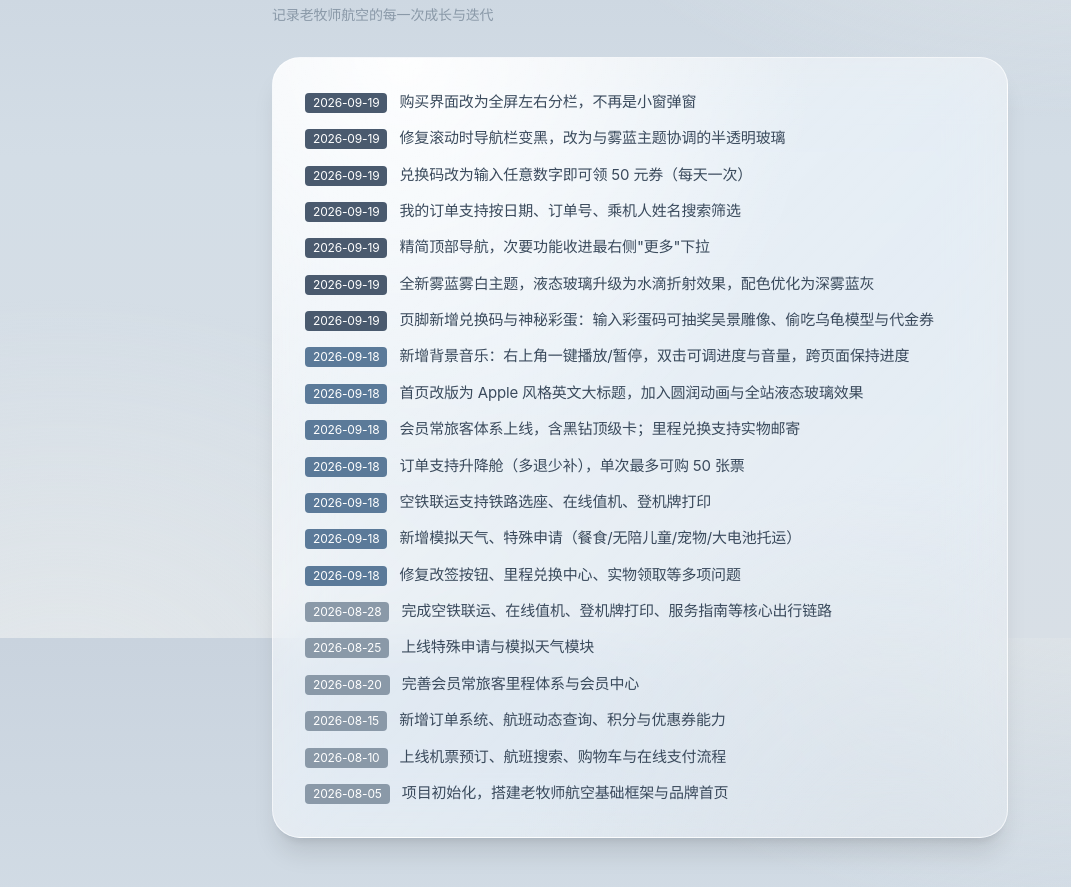
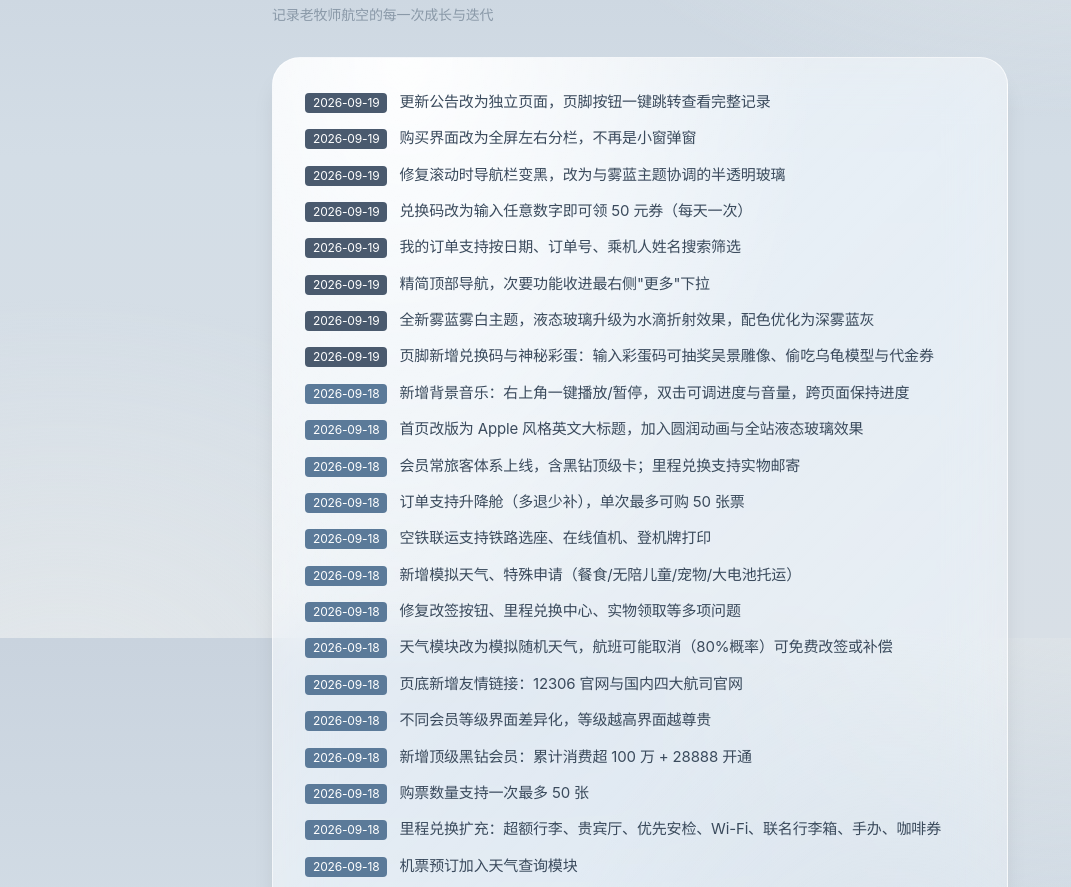
Before and after one commit to huchuyue9178/lmsairlines, a plain HTML site: page updates.html in a window 1280 px wide. Shown: the part 162-1049 px from the top of the page, without its empty margins (0-1071 px from the left). Drawn offline with nearby package versions, Linux system fonts and the light colour scheme.

Commit message:
docs: 更新公告补全全部迭代记录(天气取消/友情链接/黑钻会员/50张/里程兑换/天气模块等)

```diff
--- a/updates.html
+++ b/updates.html
@@ -5,9 +5,9 @@
     <meta name="viewport" content="width=device-width, initial-scale=1.0">
     <title>更新公告 | 老牧师航空</title>
     <script src="https://cdn.tailwindcss.com/3.4.16"></script>
-    <script src="assets/tailwind-config.js?v=20260919h"></script>
+    <script src="assets/tailwind-config.js?v=20260919i"></script>
     <link href="https://cdn.jsdelivr.net/npm/font-awesome@4.7.0/css/font-awesome.min.css" rel="stylesheet">
-    <link rel="stylesheet" href="assets/style.css?v=20260919h">
+    <link rel="stylesheet" href="assets/style.css?v=20260919i">
 </head>
 <body class="text-textDark">
     <div id="siteHeader"></div>
@@ -16,6 +16,7 @@
         <p class="text-textGray text-sm mb-8">记录老牧师航空的每一次成长与迭代</p>
         <div class="bg-card card-gold p-6 md:p-8 rounded-big shadow-xl">
             <ul class="text-[15px] space-y-3 leading-relaxed">
+                <li><span class="inline-block px-2 py-0.5 rounded text-xs text-white mr-2" style="background:#4a5a6e">2026-09-19</span> 更新公告改为独立页面，页脚按钮一键跳转查看完整记录</li>
                 <li><span class="inline-block px-2 py-0.5 rounded text-xs text-white mr-2" style="background:#4a5a6e">2026-09-19</span> 购买界面改为全屏左右分栏，不再是小窗弹窗</li>
                 <li><span class="inline-block px-2 py-0.5 rounded text-xs text-white mr-2" style="background:#4a5a6e">2026-09-19</span> 修复滚动时导航栏变黑，改为与雾蓝主题协调的半透明玻璃</li>
                 <li><span class="inline-block px-2 py-0.5 rounded text-xs text-white mr-2" style="background:#4a5a6e">2026-09-19</span> 兑换码改为输入任意数字即可领 50 元券（每天一次）</li>
@@ -30,8 +31,15 @@
                 <li><span class="inline-block px-2 py-0.5 rounded text-xs text-white mr-2" style="background:#5b7a99">2026-09-18</span> 空铁联运支持铁路选座、在线值机、登机牌打印</li>
                 <li><span class="inline-block px-2 py-0.5 rounded text-xs text-white mr-2" style="background:#5b7a99">2026-09-18</span> 新增模拟天气、特殊申请（餐食/无陪儿童/宠物/大电池托运）</li>
                 <li><span class="inline-block px-2 py-0.5 rounded text-xs text-white mr-2" style="background:#5b7a99">2026-09-18</span> 修复改签按钮、里程兑换中心、实物领取等多项问题</li>
+                <li><span class="inline-block px-2 py-0.5 rounded text-xs text-white mr-2" style="background:#5b7a99">2026-09-18</span> 天气模块改为模拟随机天气，航班可能取消（80%概率）可免费改签或补偿</li>
+                <li><span class="inline-block px-2 py-0.5 rounded text-xs text-white mr-2" style="background:#5b7a99">2026-09-18</span> 页底新增友情链接：12306 官网与国内四大航司官网</li>
+                <li><span class="inline-block px-2 py-0.5 rounded text-xs text-white mr-2" style="background:#5b7a99">2026-09-18</span> 不同会员等级界面差异化，等级越高界面越尊贵</li>
+                <li><span class="inline-block px-2 py-0.5 rounded text-xs text-white mr-2" style="background:#5b7a99">2026-09-18</span> 新增顶级黑钻会员：累计消费超 100 万 + 28888 开通</li>
+                <li><span class="inline-block px-2 py-0.5 rounded text-xs text-white mr-2" style="background:#5b7a99">2026-09-18</span> 购票数量支持一次最多 50 张</li>
+                <li><span class="inline-block px-2 py-0.5 rounded text-xs text-white mr-2" style="background:#5b7a99">2026-09-18</span> 里程兑换扩充：超额行李、贵宾厅、优先安检、Wi-Fi、联名行李箱、手办、咖啡券</li>
+                <li><span class="inline-block px-2 py-0.5 rounded text-xs text-white mr-2" style="background:#5b7a99">2026-09-18</span> 机票预订加入天气查询模块</li>
                 <li><span class="inline-block px-2 py-0.5 rounded text-xs text-white mr-2" style="background:#8a99a8">2026-08-28</span> 完成空铁联运、在线值机、登机牌打印、服务指南等核心出行链路</li>
-                <li><span class="inline-block px-2 py-0.5 rounded text-xs text-white mr-2" style="background:#8a99a8">2026-08-25</span> 上线特殊申请与模拟天气模块</li>
+                <li><span class="inline-block px-2 py-0.5 rounded text-xs text-white mr-2" style="background:#8a99a8">2026-08-25</span> 上线特殊申请（特殊餐食/无陪儿童/宠物上机/大容量电池托运）与模拟天气模块</li>
                 <li><span class="inline-block px-2 py-0.5 rounded text-xs text-white mr-2" style="background:#8a99a8">2026-08-20</span> 完善会员常旅客里程体系与会员中心</li>
                 <li><span class="inline-block px-2 py-0.5 rounded text-xs text-white mr-2" style="background:#8a99a8">2026-08-15</span> 新增订单系统、航班动态查询、积分与优惠券能力</li>
                 <li><span class="inline-block px-2 py-0.5 rounded text-xs text-white mr-2" style="background:#8a99a8">2026-08-10</span> 上线机票预订、航班搜索、购物车与在线支付流程</li>
@@ -40,7 +48,7 @@
         </div>
     </main>
     <div id="siteFooter"></div>
-    <script src="assets/data.js?v=20260919h"></script>
-    <script src="assets/common.js?v=20260919h"></script>
+    <script src="assets/data.js?v=20260919i"></script>
+    <script src="assets/common.js?v=20260919i"></script>
 </body>
 </html>
```
Also changed, not shown: about.html (+4 -4 lines), booking.html (+4 -4 lines), cart.html (+4 -4 lines), checkin.html (+4 -4 lines), customer.html (+4 -4 lines), egg.html (+5 -5 lines), flight.html (+4 -4 lines), index.html (+4 -4 lines), member.html (+4 -4 lines), order.html (+4 -4 lines), policy.html (+4 -4 lines), special.html (+4 -4 lines).
